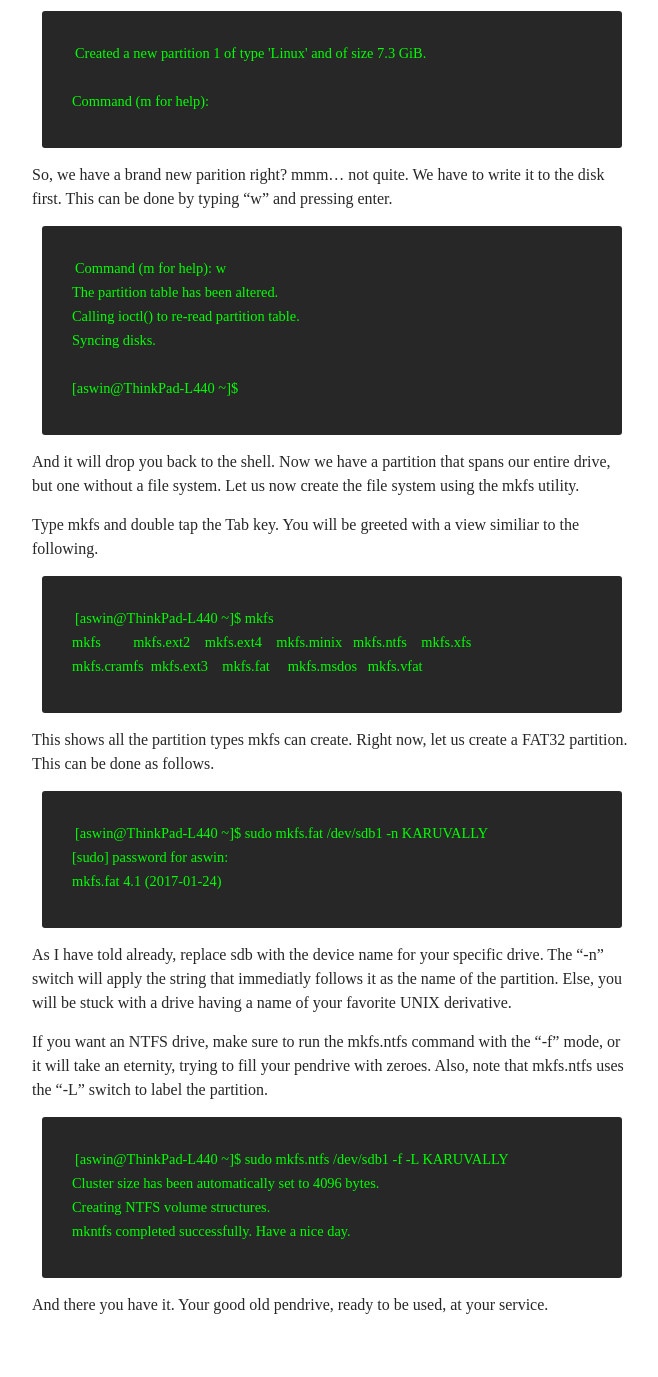
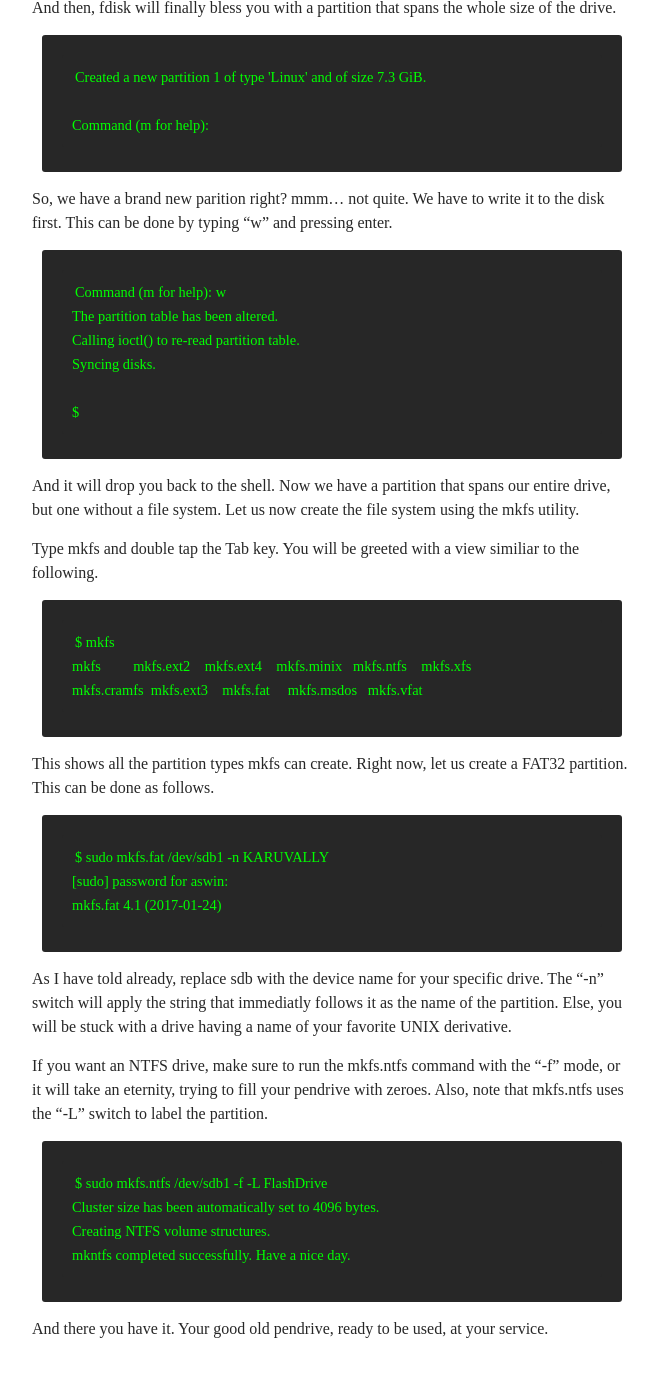
Before and after one commit to kaiiyer/kaiiyer.github.io, a Jekyll site: the page built from _posts/2018-09-10-the-quick-way-to-repartition-pendrive.md, in a window 1280 px wide and 1400 px high, scrolled down 3013 px. Shown: the top 1377 px of the window, without its empty margins (308-966 px from the left). Built offline with Jekyll 4.4.1, drawn with Linux system fonts in a browser that asks for light colours.

Commit message:
Update 2018-09-10-the-quick-way-to-repartition-pendrive.md

```diff
--- a/_posts/2018-09-10-the-quick-way-to-repartition-pendrive.md
+++ b/_posts/2018-09-10-the-quick-way-to-repartition-pendrive.md
@@ -75,7 +75,8 @@ Once that is done, the system will ask you to select the first sector for our pa
 
 Now comes the question of last sector. We are going to need a partition that is the size of our entire drive right? So we can press enter for this one too.
 
-    Last sector, +sectors or +size{K,M,G,T,P} (2048-15237119, default 15237119):
+    Last sector,
+    +sectors or +size{K,M,G,T,P} (2048-15237119, default 15237119):
 
 And then, fdisk will finally bless you with a partition that spans the whole size of the drive.
 
@@ -90,19 +91,19 @@ So, we have a brand new parition right? mmm... not quite. We have to write it to
     Calling ioctl() to re-read partition table.
     Syncing disks.
 
-    [aswin@ThinkPad-L440 ~]$
+    $
 
 And it will drop you back to the shell. Now we have a partition that spans our entire drive, but one without a file system. Let us now create the file system using the mkfs utility.
 
 Type mkfs and double tap the Tab key. You will be greeted with a view similiar to the following.
 
-    [aswin@ThinkPad-L440 ~]$ mkfs
+    $ mkfs
     mkfs         mkfs.ext2    mkfs.ext4    mkfs.minix   mkfs.ntfs    mkfs.xfs
     mkfs.cramfs  mkfs.ext3    mkfs.fat     mkfs.msdos   mkfs.vfat
 
 This shows all the partition types mkfs can create. Right now, let us create a FAT32 partition. This can be done as follows.
 
-    [aswin@ThinkPad-L440 ~]$ sudo mkfs.fat /dev/sdb1 -n KARUVALLY
+    $ sudo mkfs.fat /dev/sdb1 -n KARUVALLY
     [sudo] password for aswin:
     mkfs.fat 4.1 (2017-01-24)
 
@@ -110,7 +111,7 @@ As I have told already, replace sdb with the device name for your specific drive
 
 If you want an NTFS drive, make sure to run the mkfs.ntfs command with the "-f" mode, or it will take an eternity, trying to fill your pendrive with zeroes. Also, note that mkfs.ntfs uses the "-L" switch to label the partition.
 
-    [aswin@ThinkPad-L440 ~]$ sudo mkfs.ntfs /dev/sdb1 -f -L KARUVALLY
+    $ sudo mkfs.ntfs /dev/sdb1 -f -L FlashDrive
     Cluster size has been automatically set to 4096 bytes.
     Creating NTFS volume structures.
     mkntfs completed successfully. Have a nice day.
```
